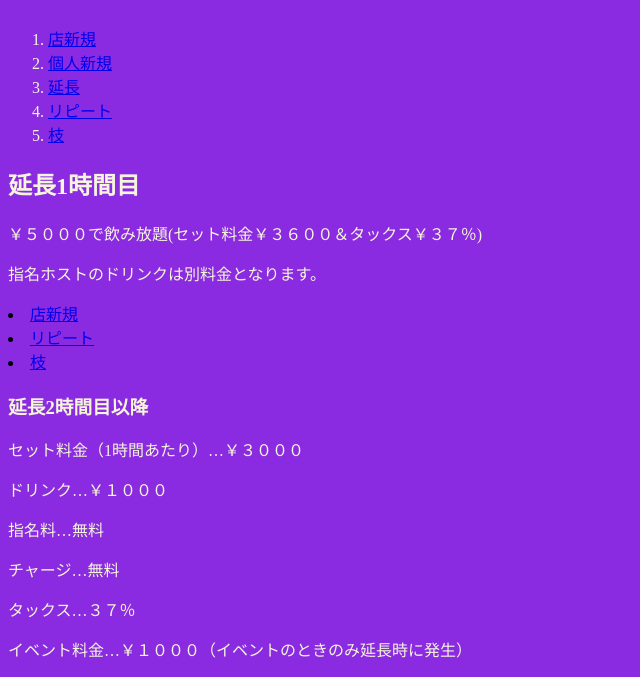
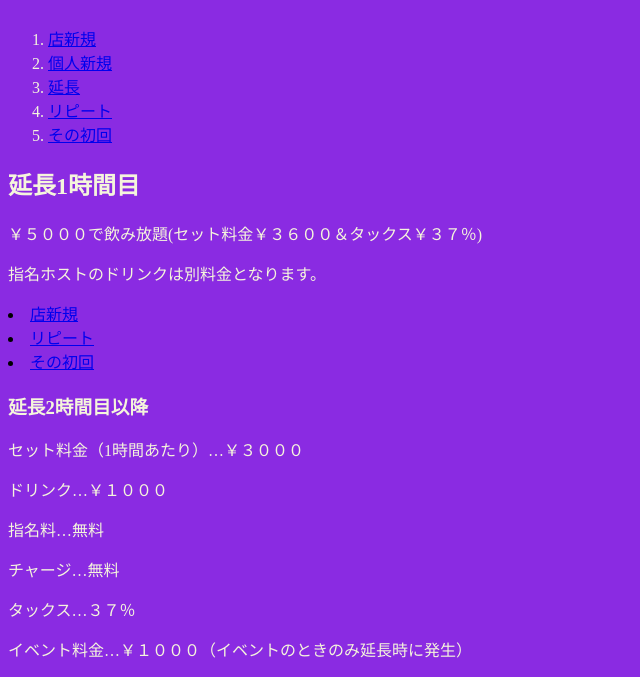
Before and after one commit to himitoyadama/mrg.github.io, a plain HTML site: page extension.html in a window 1280 px wide. Shown: the part 187-864 px from the top of the page, without its empty margins (0-640 px from the left). Drawn offline with Linux system fonts and the light colour scheme.

Commit message:
Update extension.html

```diff
--- a/extension.html
+++ b/extension.html
@@ -13,14 +13,14 @@
   <li><a href="personal-newcomers.html">個人新規</a></li>
   <li><a href="extension.html">延長</a></li>
   <li><a href="repeat.html">リピート</a></li>
-  <li><a href="friends.html">枝</a></li>
+  <li><a href="friends.html">その初回</a></li>
   </ol>
 <h2>延長1時間目</h2>
   <p>￥５０００で飲み放題(セット料金￥３６００＆タックス￥３７％)</p>
   <p>指名ホストのドリンクは別料金となります。</p>
   <li><a href="newcomers.html">店新規</a></li>
   <li><a href="repeat.html">リピート</a></li>
-  <li><a href="friends.html">枝</a></li>
+  <li><a href="friends.html">その初回</a></li>
 <h3>延長2時間目以降</h3>
   <p>セット料金（1時間あたり）…￥３０００</p>
   <p>ドリンク…￥１０００</p>
```
